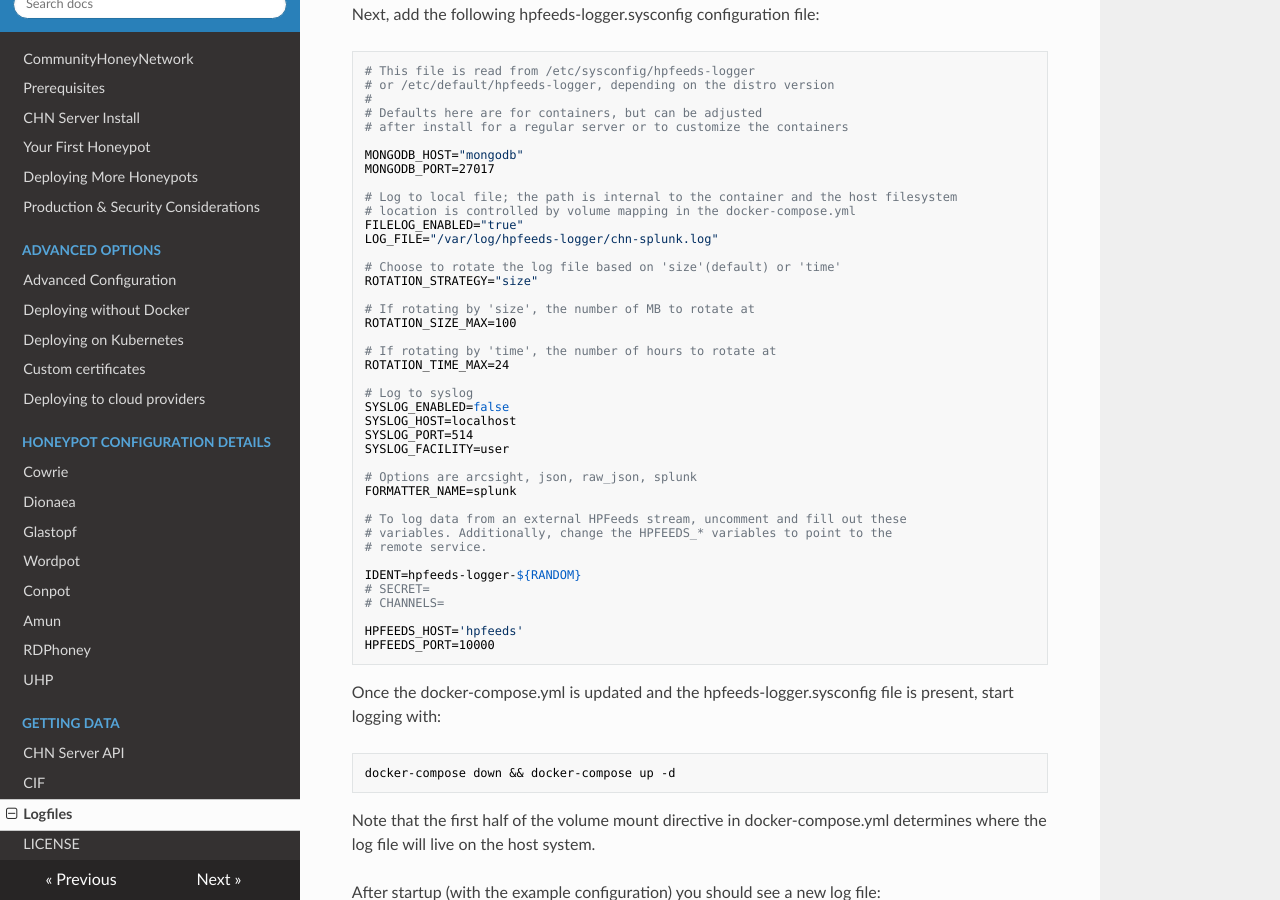
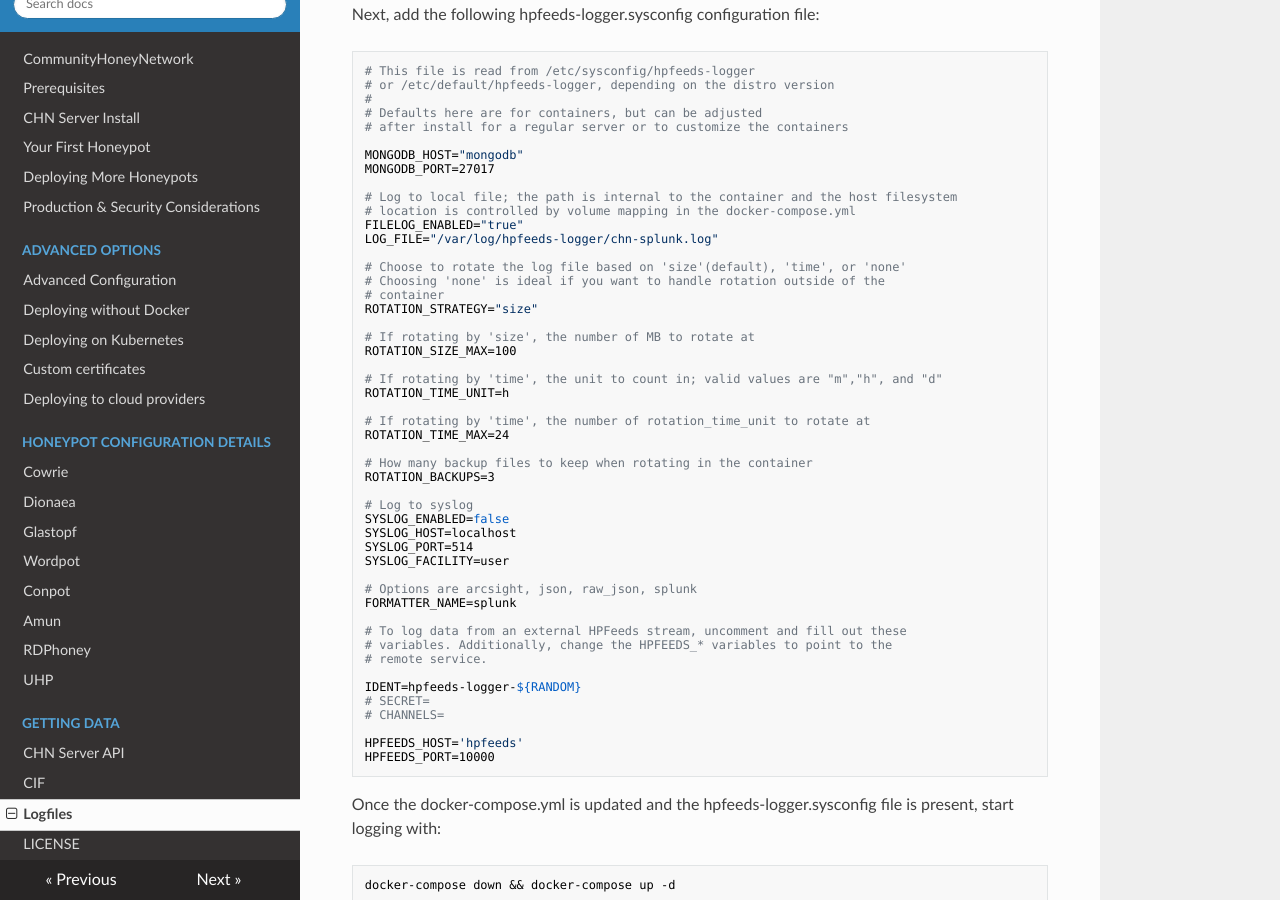
Before and after one commit to CommunityHoneyNetwork/chn-docs, an MkDocs documentation site: the page built from docs/hpfeeds-logger.md, in a window 1280 px wide and 900 px high, scrolled down 540 px. Built offline with MkDocs 1.6.1, drawn with Linux system fonts in a browser that asks for light colours; nearby versions of some CDN libraries; old or Windows-style settings are respelled for this version of MkDocs.

Commit message:
In which our hero adds documentation for BHR and updates the sysconfig for logger
Signed-off-by: Jesse Bowling <jesse.bowling@duke.edu>

```diff
--- a/docs/hpfeeds-logger.md
+++ b/docs/hpfeeds-logger.md
@@ -34,14 +34,22 @@ MONGODB_PORT=27017
 FILELOG_ENABLED="true"
 LOG_FILE="/var/log/hpfeeds-logger/chn-splunk.log"
 
-# Choose to rotate the log file based on 'size'(default) or 'time'
+# Choose to rotate the log file based on 'size'(default), 'time', or 'none'
+# Choosing 'none' is ideal if you want to handle rotation outside of the
+# container
 ROTATION_STRATEGY="size"
 
 # If rotating by 'size', the number of MB to rotate at
 ROTATION_SIZE_MAX=100
 
-# If rotating by 'time', the number of hours to rotate at
+# If rotating by 'time', the unit to count in; valid values are "m","h", and "d"
+ROTATION_TIME_UNIT=h
+
+# If rotating by 'time', the number of rotation_time_unit to rotate at
 ROTATION_TIME_MAX=24
+
+# How many backup files to keep when rotating in the container
+ROTATION_BACKUPS=3
 
 # Log to syslog
 SYSLOG_ENABLED=false
```
Also changed, not shown: docs/hpfeeds-bhr.md (added, +58 -0 lines).
